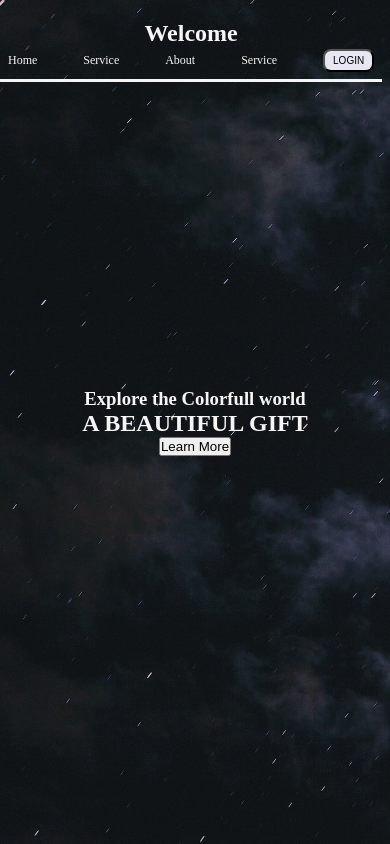
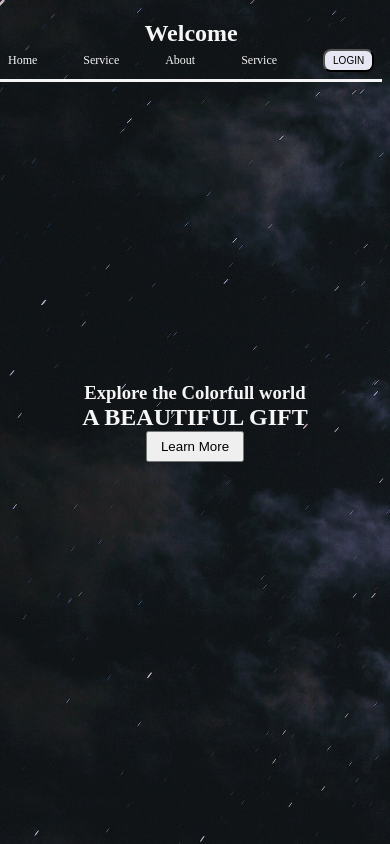
Before and after one commit to Kumarswamy-palakuri/Landing-3, a plain HTML site: page index.html in a window 390 px wide. Drawn offline with Linux system fonts and the light colour scheme.

Commit message:
Update style.css

```diff
--- a/style.css
+++ b/style.css
@@ -77,4 +77,7 @@ nav ul{
     font-size: 10px;
 
   }
+ .learn{
+   padding:6px 13px;
+ }
 }
```
